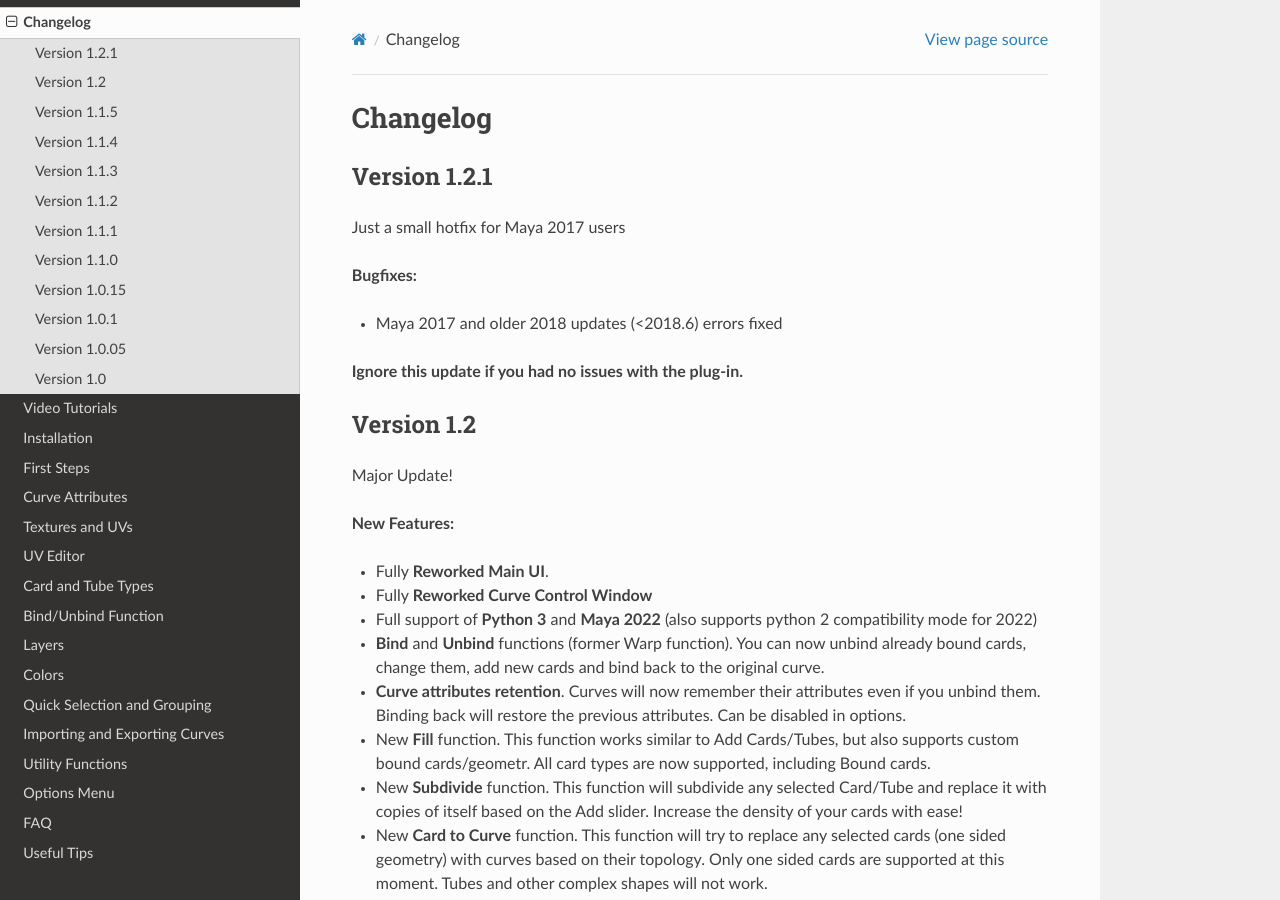
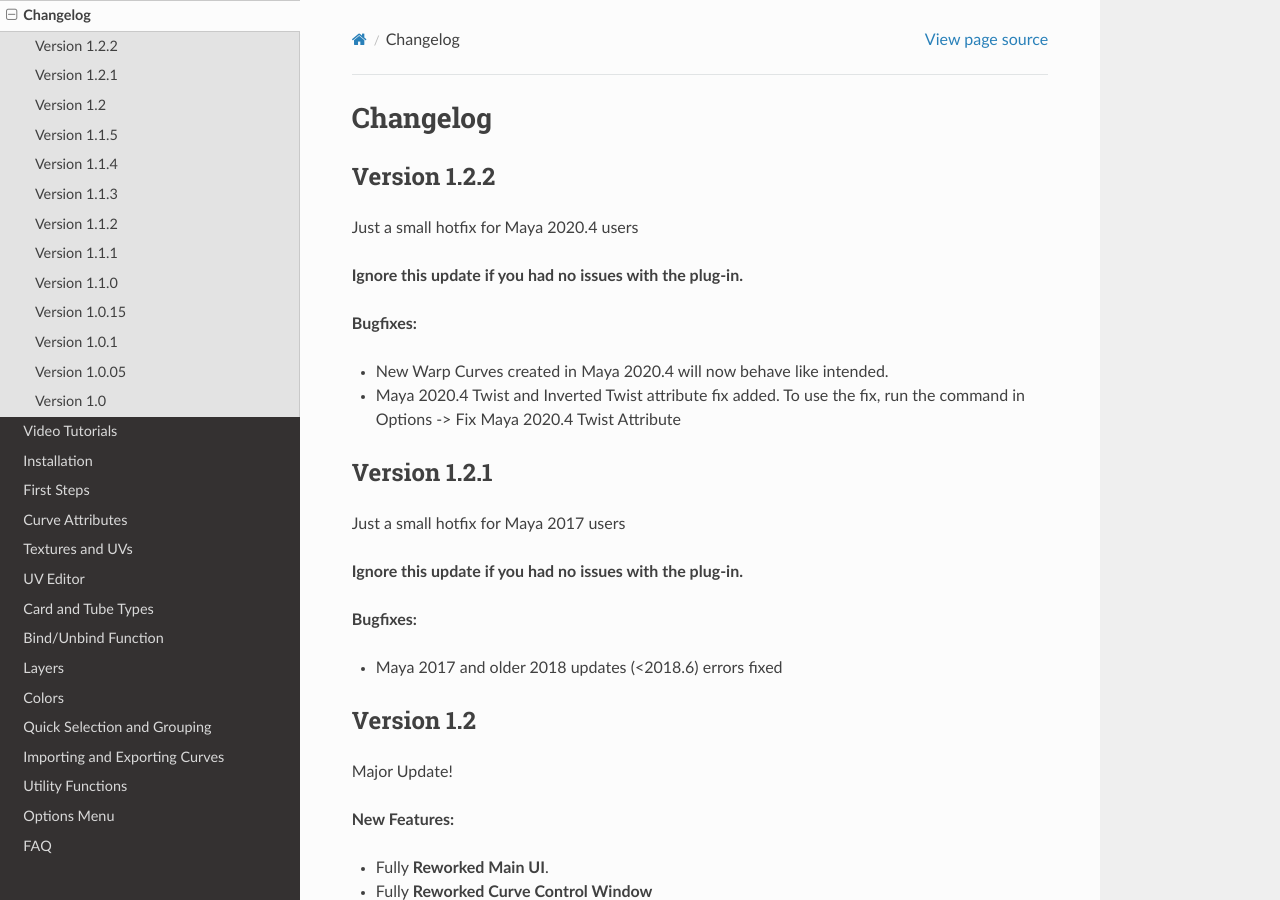
Before and after one commit to Video-Nomad/gs-curvetools-docs, a Sphinx documentation site: the page built from docs/source/changelog.rst, in a window 1280 px wide and 900 px high. Built offline with Sphinx 7.4.7 and the Read the Docs theme 2.0.0, drawn with Linux system fonts in a browser that asks for light colours; pages that are not in the unit, such as notebooks, are missing from menus.

Commit message:
v1.2.2 Changelog

```diff
--- a/docs/source/changelog.rst
+++ b/docs/source/changelog.rst
@@ -4,17 +4,28 @@
 Changelog
 #########
 
+Version 1.2.2
+^^^^^^^^^^^^^
+
+Just a small hotfix for Maya 2020.4 users
+
+**Ignore this update if you had no issues with the plug-in.**
+
+**Bugfixes:**
+
+- New Warp Curves created in Maya 2020.4 will now behave like intended.
+- Maya 2020.4 Twist and Inverted Twist attribute fix added. To use the fix, run the command in Options -> Fix Maya 2020.4 Twist Attribute
+
 Version 1.2.1
 ^^^^^^^^^^^^^
 
 Just a small hotfix for Maya 2017 users
 
+**Ignore this update if you had no issues with the plug-in.**
+
 **Bugfixes:**
 
 - Maya 2017 and older 2018 updates (<2018.6) errors fixed
-
-**Ignore this update if you had no issues with the plug-in.**
-
 
 Version 1.2
 ^^^^^^^^^^^
```
